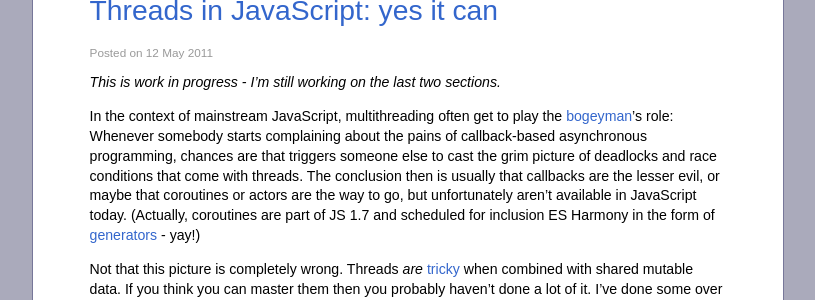
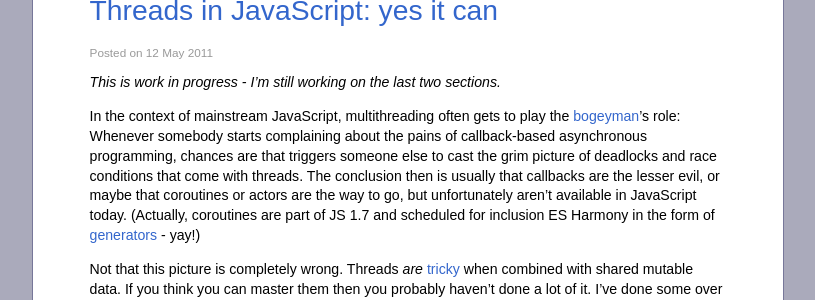
Before and after one commit to hns/hns.github.com, a Jekyll site: the page built from _posts/2011-05-12-threads.md, in a window 1280 px wide. Shown: the part 179-479 px from the top of the page, without its empty margins (232-1047 px from the left). Built offline with Jekyll 4.4.1, drawn with Linux system fonts in a browser that asks for light colours; comment, search, counter and statistics services are not loaded; some of the changed text lies outside the part shown.

Commit message:
Minor wording

```diff
--- a/_posts/2011-05-12-threads.md
+++ b/_posts/2011-05-12-threads.md
@@ -5,7 +5,7 @@ title: "Threads in JavaScript: yes it can"
 
 *This is work in progress - I'm still working on the last two sections.*
 
-In the context of mainstream JavaScript, multithreading often get to
+In the context of mainstream JavaScript, multithreading often gets to
 play the [bogeyman]'s role: Whenever somebody starts complaining about the
 pains of callback-based asynchronous programming, chances are that triggers
 someone else to cast the grim picture of deadlocks and race conditions that
```
Also changed, not shown: other parts of _posts/2011-05-12-threads.md (+1 -1 lines).
